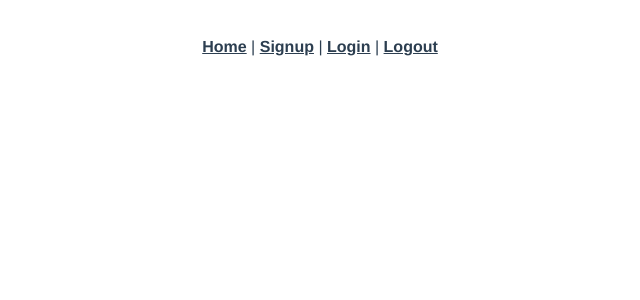
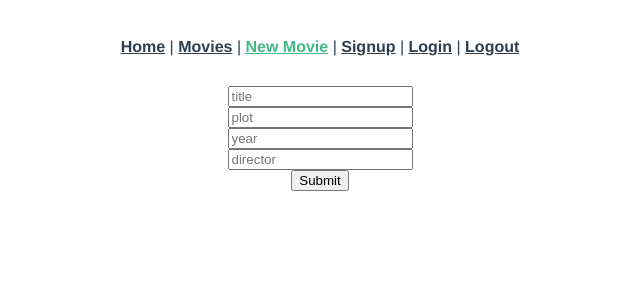
Before and after one commit to ryanmball/movie-vue-app, a Vue app: page /movies/new in a window 1280 px wide. Shown: the top 300 px of the page, without its empty margins (320-960 px from the left). Built offline with nearby package versions, Linux system fonts and the light colour scheme.

Commit message:
adds index and new pages/actions

```diff
--- a/src/App.vue
+++ b/src/App.vue
@@ -2,6 +2,8 @@
   <div id="app">
     <div id="nav">
       <router-link to="/">Home</router-link> |
+      <router-link to="/movies">Movies</router-link> |
+      <router-link to="/movies/new">New Movie</router-link> |
       <router-link to="/signup">Signup</router-link> |
       <router-link to="/login">Login</router-link> |
       <router-link to="/logout">Logout</router-link>
--- a/src/router/index.js
+++ b/src/router/index.js
@@ -4,6 +4,8 @@ import Home from "../views/Home.vue";
 import Signup from "../views/Users/Signup.vue";
 import Login from "../views/Users/Login.vue";
 import Logout from "../views/Users/Logout.vue";
+import MoviesIndex from "../views/Movies/Index.vue";
+import MoviesNew from "../views/Movies/New.vue";
 
 Vue.use(VueRouter);
 
@@ -28,6 +30,16 @@ const routes = [
     name: "logout",
     component: Logout,
   },
+  {
+    path: "/movies",
+    name: "movies-index",
+    component: MoviesIndex,
+  },
+  {
+    path: "/movies/new",
+    name: "movies-new",
+    component: MoviesNew,
+  },
 ];
 
 const router = new VueRouter({
--- /dev/null
+++ b/src/views/Movies/Index.vue
@@ -0,0 +1,39 @@
+<template>
+  <div class="movies-index">
+    <h1>{{ message }}</h1>
+    <!-- <p>{{ movies }}</p> -->
+    <div v-for="movie in movies" v-bind:key="movie.id">
+      <h3>{{ movie.title }}</h3>
+      <p>
+        {{ movie.plot }}<br />
+        Year created: {{ movie.year }}<br />
+        Director: {{ movie.director }}<br />
+      </p>
+    </div>
+  </div>
+</template>
+
+<style></style>
+
+<script>
+import axios from "axios";
+export default {
+  data: function () {
+    return {
+      message: "Here is a list of movies!",
+      movies: [],
+    };
+  },
+  created: function () {
+    this.movieIndex();
+  },
+  methods: {
+    movieIndex: function () {
+      axios.get("/movies").then((response) => {
+        console.log(response.data);
+        this.movies = response.data;
+      });
+    },
+  },
+};
+</script>
--- /dev/null
+++ b/src/views/Movies/New.vue
@@ -0,0 +1,45 @@
+<template>
+  <div class="movies-new">
+    <input
+      type="text"
+      v-model="newMovieParams.title"
+      placeholder="title"
+    /><br />
+    <input type="text" v-model="newMovieParams.plot" placeholder="plot" /><br />
+    <input type="text" v-model="newMovieParams.year" placeholder="year" /><br />
+    <input
+      type="text"
+      v-model="newMovieParams.director"
+      placeholder="director"
+    /><br />
+    <input type="submit" v-on:click="movieCreate()" />
+  </div>
+</template>
+
+<style></style>
+
+<script>
+import axios from "axios";
+export default {
+  data: function () {
+    return {
+      newMovieParams: {},
+    };
+  },
+  created: function () {},
+  methods: {
+    movieCreate: function () {
+      axios
+        .post("/movies", this.newMovieParams)
+        .then((response) => {
+          console.log(response.data);
+        })
+        .catch((error) => {
+          console.log(error.response.data.errors);
+          this.errors = error.response.data.errors;
+        });
+      this.newMovieParams = {};
+    },
+  },
+};
+</script>
```
Also changed, not shown: src/views/Actors/Edit.vue (added), src/views/Actors/Index.vue (added), src/views/Actors/New.vue (added), src/views/Actors/Show.vue (added), src/views/Movies/Edit.vue (added), src/views/Movies/Show.vue (added).
